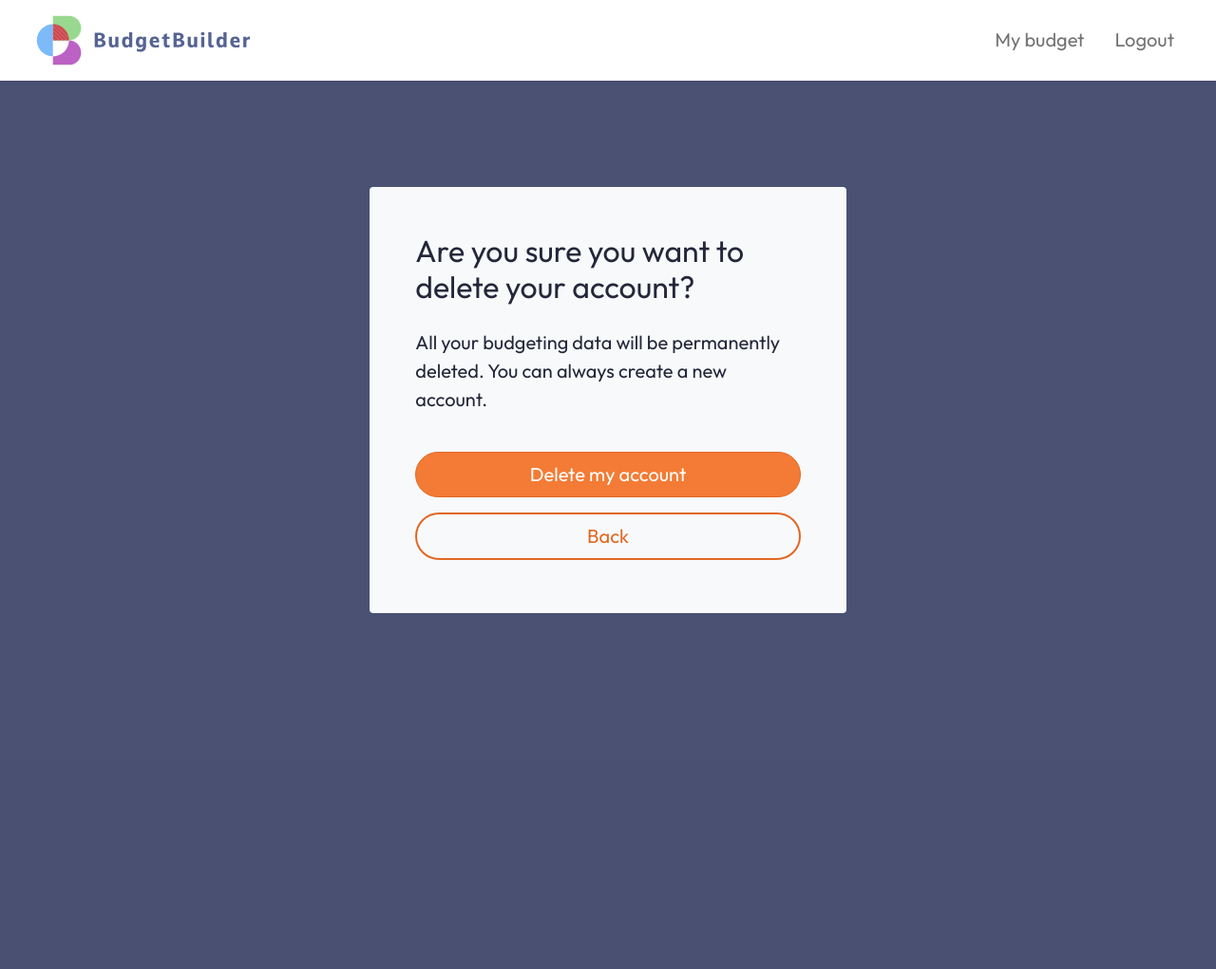
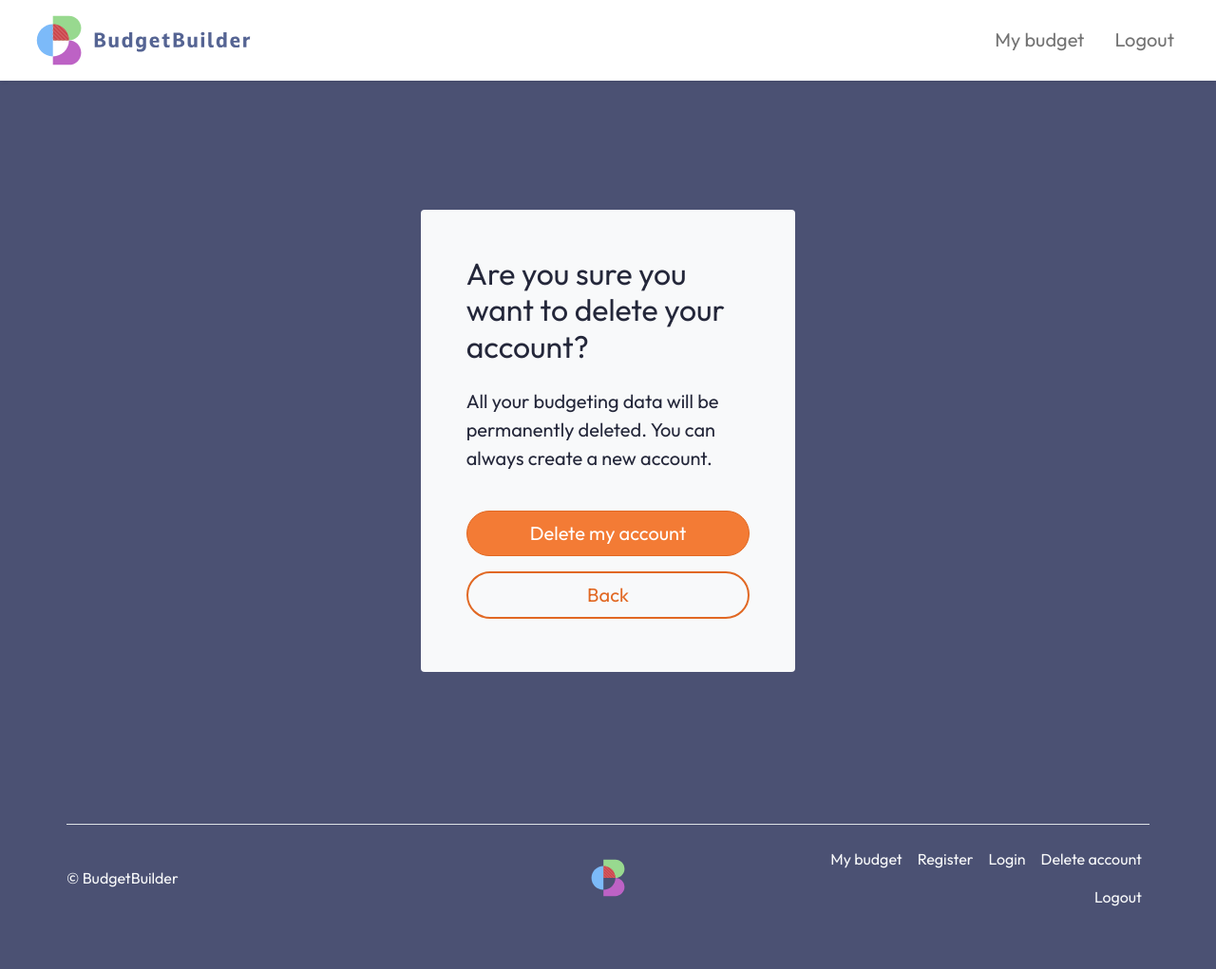
Before and after one commit to Tcooper920/budgetAppWithDatabase, a PHP site: page /php/registration/delete_account.php in a window 1280 px wide. Shown: the whole page at 95% size. Before the commit the page ends 646 px from the top, so only its background shows below. Run offline with PHP 8.4, Linux system fonts and the light colour scheme; the visitor is signed in with stand-in values (Sample User, id 1); some libraries are stand-ins or nearby versions.

Commit message:
Format footer, add footer links, and refactor.

```diff
--- a/includes/footer.php
+++ b/includes/footer.php
@@ -1,2 +1,25 @@
-<footer></footer>
+<?php
+// Define the base URL relative to the site's root to create dynamic links...
+$base_url = "/budget_app_with_database/";
+?>
+
+<div class="container pt-5 pb-3 px-3 px-sm-0">
+    <footer class="d-flex flex-wrap justify-content-between align-items-center py-3 my-4 border-top mt-5">
+        <p class="col-md-4 mb-0 text-light">© BudgetBuilder</p>
+
+        <a href="/"
+            class="col-md-4 d-flex align-items-center justify-content-center mb-3 mb-md-0 me-md-auto link-body-emphasis text-decoration-none">
+            <img src="<?php echo $base_url; ?>/images/budget-builder-logo.svg" width="40" height="40" alt="Budget Builder logo" title="Budget Builder">
+        </a>
+
+        <ul class="nav col-md-4 justify-content-end">
+            <li class="nav-item"><a href="#" class="nav-link px-2 text-light">My budget</a></li>
+            <li class="nav-item"><a href="#" class="nav-link px-2 text-light">Register</a></li>
+            <li class="nav-item"><a href="#" class="nav-link px-2 text-light">Login</a></li>
+            <li class="nav-item"><a href="#" class="nav-link px-2 text-light">Delete account</a></li>
+            <li class="nav-item"><a href="#" class="nav-link px-2 text-light">Logout</a></li>
+        </ul>
+    </footer>
+</div>
+
 </html>
--- a/includes/header.php
+++ b/includes/header.php
@@ -4,7 +4,7 @@ $base_url = "/budget_app_with_database/"; // Replace 'your_project_folder' with
 ?>
 
 <!DOCTYPE html>
-<html>
+<html class="h-100">
 
 <head>
   <!-- Standard 16x16 -->
--- a/php/registration/delete_account.php
+++ b/php/registration/delete_account.php
@@ -8,7 +8,7 @@ if (!isset($_SESSION['user_id'])) {
 
 require ("../../includes/header.php");
 
-echo '<body class="dark-blue-background">';
+echo '<body class="dark-blue-background h-100 d-flex flex-column">';
 
 # Navbar settings...
 $login_or_logout = "logout";
@@ -65,7 +65,7 @@ if ($_SERVER['REQUEST_METHOD'] == 'POST') {
     if ($get_user_by_user_id->num_rows > 0 || $get_expenses_by_user_id->num_rows > 0 || $get_income_by_user_id->num_rows > 0) {
         # Display error message if failed to delete user info...
         echo '
-            <main class="p-3 mt-5 container col col-md-8 col-lg-6 col-xl-5 align-items-center">
+            <main class="p-3 mt-5 container col col-md-8 col-lg-6 col-xl-5 align-items-center flex-fill">
                 <form action="delete_account.php" method="POST" class="container fs-5 d-flex flex-column p-4 p-sm-5 my-5 bg-light rounded darkest">
                     <h1 class="pb-3">An error occurred.</h1>
                     <p>Your account was not deleted. Please try again.</p>
@@ -87,7 +87,7 @@ if ($_SERVER['REQUEST_METHOD'] == 'POST') {
         session_destroy();
 
         echo '
-            <main class="p-3 mt-5 container col col-md-8 col-lg-6 col-xl-5 align-items-center">
+            <main class="d-flex flex-column p-3 mt-5 container col col-md-6 col-xl-4 align-items-center flex-fill">
                 <form action="delete_account.php" method="POST" class="container fs-5 d-flex flex-column p-4 p-sm-5 my-5 bg-light rounded darkest">
                     <h1 class="pb-3">Your account has been successfully deleted.</h1>
                     <p>We hope you come back!</p>
@@ -101,6 +101,8 @@ if ($_SERVER['REQUEST_METHOD'] == 'POST') {
         <script src="../../js/preserve_scroll_position_onload.js"></script>
         </body>';
 
+        include ("../../includes/footer.php");
+
         # Free up memory after the result set is no longer needed...
         $get_user_by_user_id->free();
         $get_expenses_by_user_id->free();
@@ -113,7 +115,7 @@ if ($_SERVER['REQUEST_METHOD'] == 'POST') {
 
 ?>
 
-<main class="p-3 mt-5 container col col-md-8 col-lg-6 col-xl-5 align-items-center">
+<main class="d-flex flex-column p-3 mt-5 container col col-md-6 col-xl-4 align-items-center flex-fill">
     <form action="delete_account.php" method="POST" class="container fs-5 d-flex flex-column p-4 p-sm-5 my-5 bg-light rounded darkest">
         <h1 class="pb-3">Are you sure you want to delete your account?</h1>
         <p>All your budgeting data will be permanently deleted. You can always create a new account.</p>
--- a/php/registration/register.php
+++ b/php/registration/register.php
@@ -2,7 +2,7 @@
 session_start();
 require("../../includes/header.php");
 
-echo '<body class="dark-blue-background">';
+echo '<body class="dark-blue-background h-100 d-flex flex-column">';
 
 $login_or_logout = "login";
 require("../../includes/navbar.php");
@@ -86,7 +86,7 @@ if ($_SERVER['REQUEST_METHOD'] == 'POST') {
 
         if (mysqli_num_rows($get_user_by_email) != 0) {
             $key = "userEmail";
-            $value = "Email address already registered. <a href='login.php'>Login</a>";
+            $value = "Email address already registered. <a href='../login/login.php'>Login</a>";
             $errors[$key] = $value;
         }
     }
@@ -119,7 +119,7 @@ if ($_SERVER['REQUEST_METHOD'] == 'POST') {
 
 ?>
 
-<main class="d-flex flex-column p-3 mt-5 container col col-md-6 col-xl-4 align-items-center">
+<main class="d-flex flex-column p-3 mt-5 container col col-md-6 col-xl-4 align-items-center flex-fill">
     <form action="register.php" method="POST" class="fs-5 p-4 p-sm-5 my-3 bg-light rounded dark-blue">
         <h1 class="pb-3">Register</h1>
         <label class="w-100">
```
Also changed, not shown: index.php (+2 -5 lines), php/login/logout.php (+18 -14 lines), php/registration/confirm_code.php (+16 -15 lines), php/registration/confirmation_email.php (+6 -6 lines), images/budget-builder-logo.svg (added).
